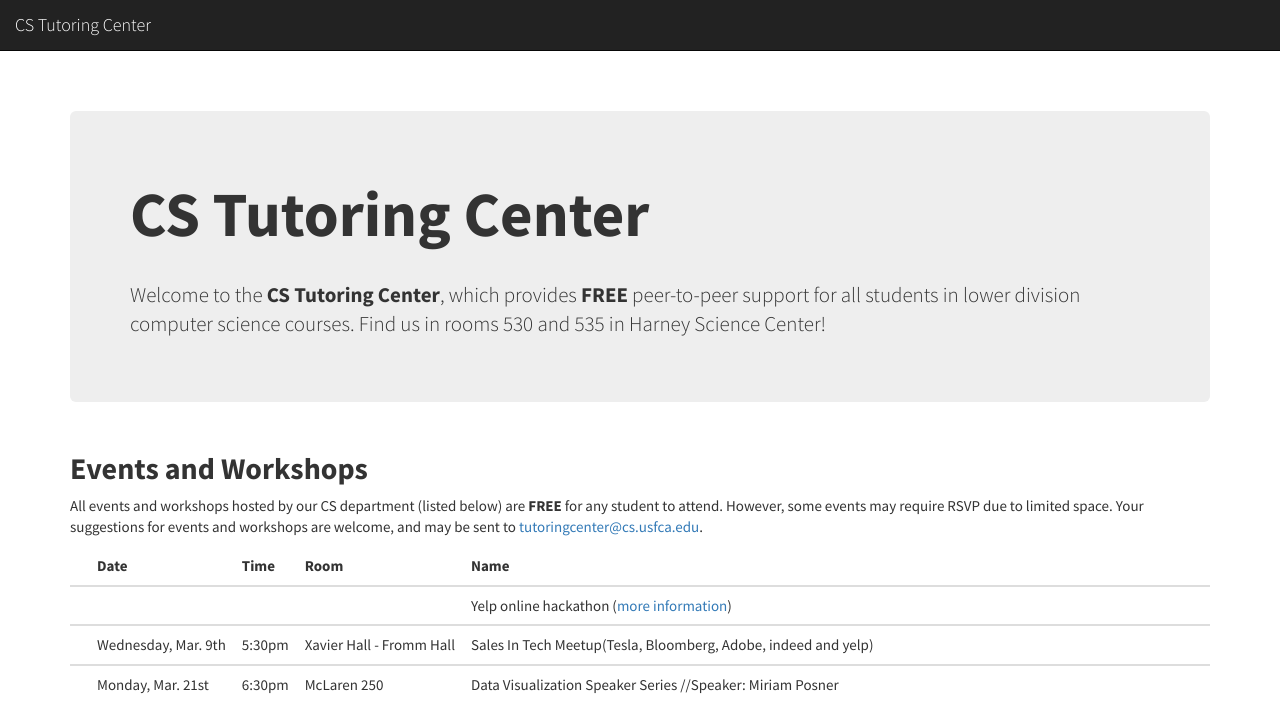
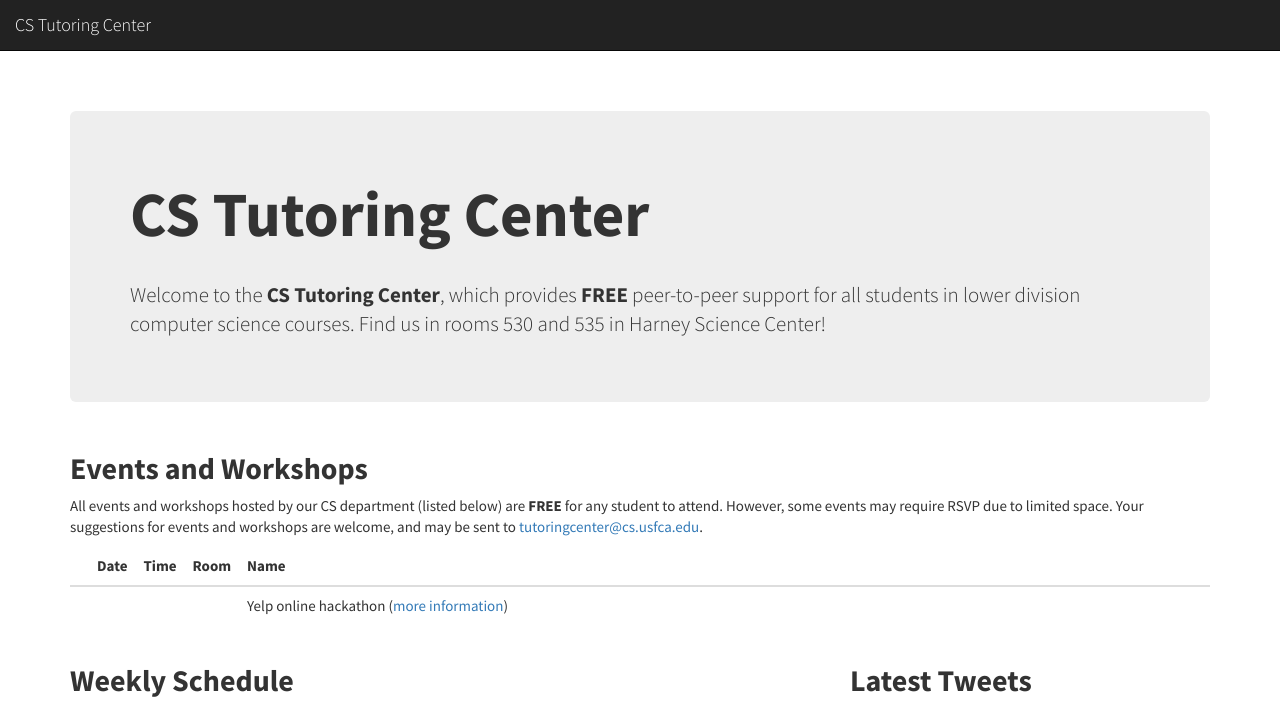
Before and after one commit to CSTutors/CSTutors.github.io, a Jekyll site: the page built from index.html, in a window 1280 px wide. Shown: the top 707 px of the page. Built offline with Jekyll 4.4.1, drawn with Linux system fonts in a browser that asks for light colours; nearby versions of some CDN libraries; comment, search, counter and statistics services are not loaded; grey boxes are pictures that could not be loaded.

Commit message:
update events

```diff
--- a/index.html
+++ b/index.html
@@ -47,24 +47,6 @@ title: Home
                     <td nowrap></td>
                     <td nowrap></td>
                     <td>Yelp online hackathon (<a href="http://yelp.devpost.com/">more information</a>)</td>
-                </tr>
-            </tbody>
-            <tbody>
-                <tr>
-                    <th>&nbsp;</th>
-                    <td nowrap>Wednesday, Mar. 9th</td>
-                    <td nowrap>5:30pm</td>
-                    <td nowrap>Xavier Hall - Fromm Hall</td>
-                    <td>Sales In Tech Meetup(Tesla, Bloomberg, Adobe, indeed and yelp)</td>
-                </tr>
-            </tbody>
-            <tbody>
-                <tr>
-                    <th>&nbsp;</th>
-                    <td nowrap>Monday, Mar. 21st</td>
-                    <td nowrap>6:30pm</td>
-                    <td nowrap>McLaren 250</td>
-                    <td>Data Visualization Speaker Series //Speaker: Miriam Posner</td>
                 </tr>
             </tbody>
 
```
